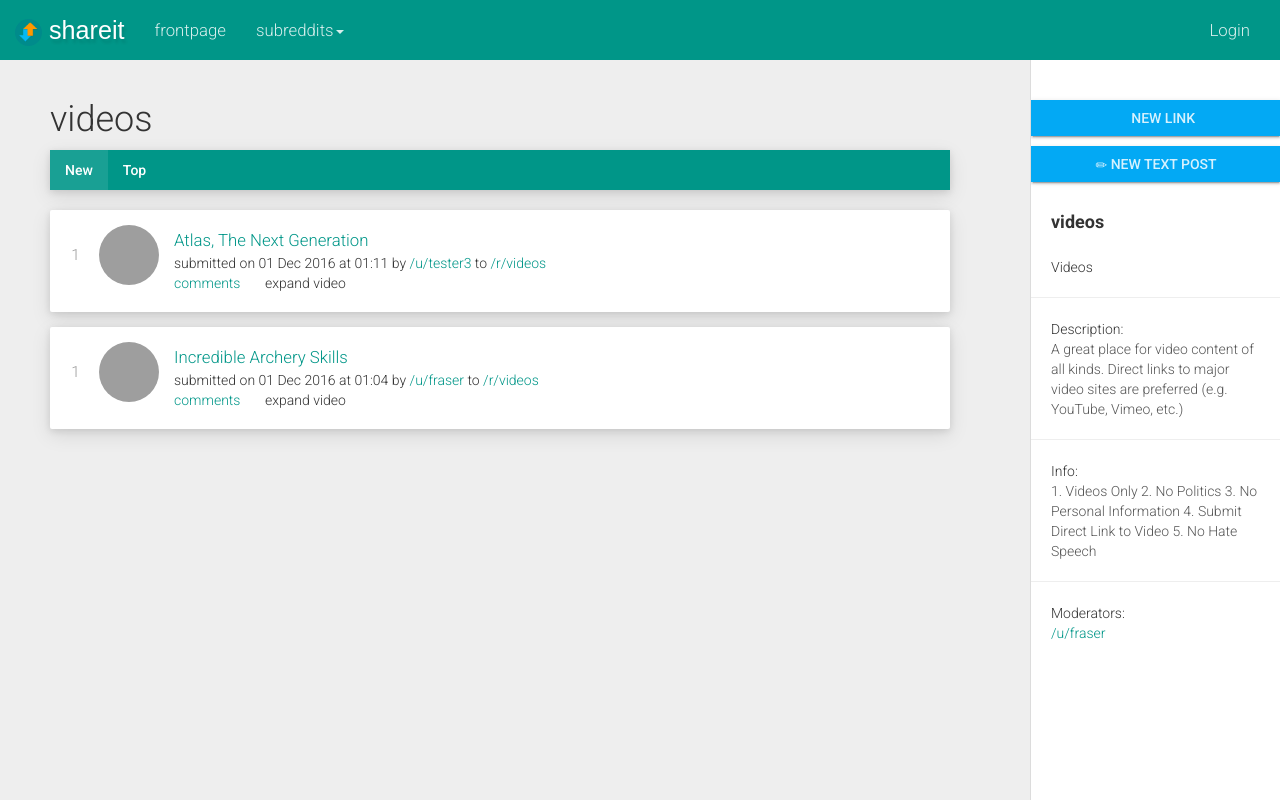
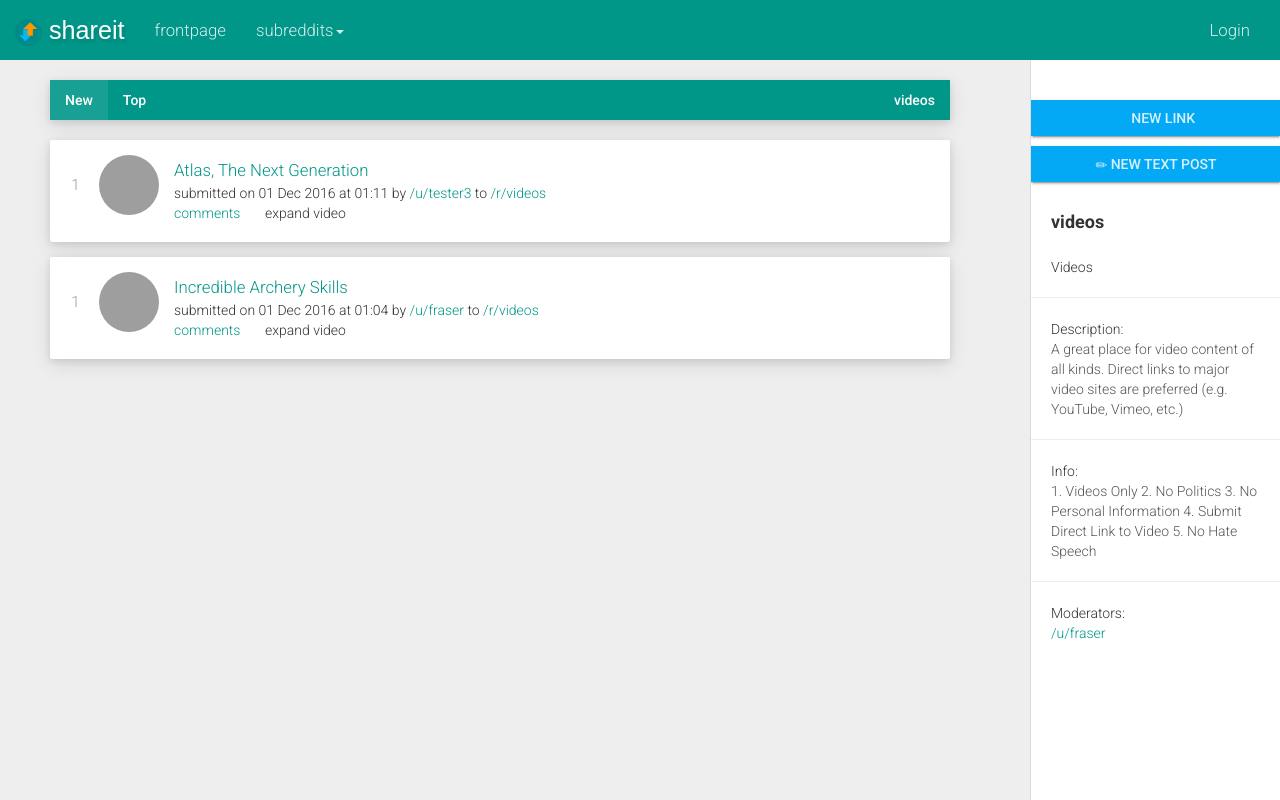
Before and after one commit to frasermarriott/reddit-clone-v2, a Flask app: a page that uses templates/subreddit.html in a window 1280 px wide. Run offline with Flask 2, Linux system fonts and the light colour scheme; data comes from the database, SQL or seed files in the repository; some libraries are stand-ins or nearby versions; some web fonts are replaced; grey boxes are pictures that could not be loaded.

Commit message:
Adjusted post info and font sizes for smaller devices. Added btn-raised class to comment reply buttons.

```diff
--- a/static/css/style.css
+++ b/static/css/style.css
@@ -52,21 +52,42 @@
 }
 
 
-@media (min-width: 500px) {
+@media (min-width: 550px) {
   .post-info-mobile {
     visibility: hidden;
     display: none;
   }
 }
 
-@media (max-width: 500px) {
+@media (max-width: 550px) {
   .post-info-full {
     visibility: hidden;
     display: none;
   }
+  .sub-list-link {
+    font-size: 1.1em !important;
+  }
+  .post-info-mobile > small {
+    font-size: 90%;
+  }
 }
 
 
+.nav-sub-title {
+  position: relative;
+  display: block;
+  padding: 10px 15px;
+  margin-right: 2px;
+  line-height: 1.42857143;
+  border: 1px solid transparent;
+  border-radius: 4px 4px 0 0;
+  margin: 0;
+  background-color: transparent!important;
+  border: 0!important;
+  color: #FFF!important;
+  font-weight: 500;
+  cursor: default;
+}
 
 
 small {
--- a/templates/comments.html
+++ b/templates/comments.html
@@ -160,7 +160,7 @@
                                     <input type="hidden" name="post_title" id="post_title" value="{{ post.url_friendly_title }}">
 
                                     <textarea rows="2" class="form-control comment-form" name="reply_text" id="reply_text" placeholder="reply to comment" required autofocus></textarea>
-                                    <br><button type="submit" class="btn btn-default btn-xs btn-sq">reply</button>
+                                    <br><button type="submit" class="btn btn-default btn-raised btn-xs btn-sq">reply</button>
                                   </form>
                                 </div>
 
@@ -209,7 +209,7 @@
                                     <input type="hidden" name="post_title" id="post_title" value="{{ post.url_friendly_title }}">
 
                                     <textarea rows="2" class="form-control comment-form" name="reply_text" id="reply_text" placeholder="reply to comment" required autofocus></textarea>
-                                    <br><button type="submit" class="btn btn-default btn-xs btn-sq">reply</button>
+                                    <br><button type="submit" class="btn btn-default btn-raised btn-xs btn-sq">reply</button>
                                   </form>
                                 </div>
 
@@ -258,7 +258,7 @@
                                     <input type="hidden" name="post_title" id="post_title" value="{{ post.url_friendly_title }}">
 
                                     <textarea rows="2" class="form-control comment-form" name="reply_text" id="reply_text" placeholder="reply to comment" required autofocus></textarea>
-                                    <br><button type="submit" class="btn btn-default btn-xs btn-sq">reply</button>
+                                    <br><button type="submit" class="btn btn-default btn-raised btn-xs btn-sq">reply</button>
                                   </form>
                                 </div>
 
--- a/templates/subreddit.html
+++ b/templates/subreddit.html
@@ -56,12 +56,14 @@
             <div class="container-fluid">
                 <div class="row">
                     <div class="col-lg-12">
-                        <h1>{{ row.subreddit_name }}</h1>
 
                         <ul class="nav nav-tabs">
                           <li class="active" id="new-tab"><a href="#new" id="show-new"><span class="#"> </span> New</a></li>
                           <li id="top-tab"><a href="#top" id="show-top"><span class="#"> </span> Top</a></li>
+                          <li class="pull-right nav-sub-title">{{ row.subreddit_name }}</li>
                         </ul>
+
+                        <!--<h1>{{ row.subreddit_name }}</h1> -->
 
 
                        <div class="tab-content">
@@ -127,8 +129,15 @@
                           {% else %}
                             <a href="{{ url_for('comments_section', subreddit = post.related_subreddit_name, post_id = post.post_id, post_title = post.url_friendly_title) }}" class="sub-list-link">{{ post.post_title }} <span class="#"></span></a><br>
                           {% endif %}
-                            <small>submitted on {{ post.post_timestamp }} by <a href="{{ url_for('user',user=post.related_user_id) }}">/u/{{ post.related_user_id }}</a> to <a href="{{ url_for('subreddit',subreddit=post.related_subreddit_name) }}">/r/{{ post.related_subreddit_name }}</a> </small>
-                            <br><small><a href="{{ url_for('comments_section', subreddit = post.related_subreddit_name, post_id = post.post_id, post_title = post.url_friendly_title) }}">comments</a></small>
+
+                            <div class="post-info-full">
+                              <small>submitted on {{ post.post_timestamp }} by <a href="{{ url_for('user',user=post.related_user_id) }}">/u/{{ post.related_user_id }}</a> to <a href="{{ url_for('subreddit',subreddit=post.related_subreddit_name) }}">/r/{{ post.related_subreddit_name }}</a> </small>
+                            </div>
+                            <div class="post-info-mobile">
+                              <small>{{ post.post_timestamp }} <br> <a href="{{ url_for('user',user=post.related_user_id) }}">{{ post.related_user_id }}</a> • <a href="{{ url_for('subreddit',subreddit=post.related_subreddit_name) }}">{{ post.related_subreddit_name }}</a> </small>
+                            </div>
+
+                            <small><a href="{{ url_for('comments_section', subreddit = post.related_subreddit_name, post_id = post.post_id, post_title = post.url_friendly_title) }}">comments</a></small>
 
 
                             <!-- Album icon -->
@@ -232,8 +241,16 @@
                           {% else %}
                             <a href="{{ url_for('comments_section', subreddit = post.related_subreddit_name, post_id = post.post_id, post_title = post.url_friendly_title) }}" class="sub-list-link">{{ post.post_title }} <span class="#"></span></a><br>
                           {% endif %}
+
+                          <div class="post-info-full">
                             <small>submitted on {{ post.post_timestamp }} by <a href="{{ url_for('user',user=post.related_user_id) }}">/u/{{ post.related_user_id }}</a> to <a href="{{ url_for('subreddit',subreddit=post.related_subreddit_name) }}">/r/{{ post.related_subreddit_name }}</a> </small>
-                            <br><small><a href="{{ url_for('comments_section', subreddit = post.related_subreddit_name, post_id = post.post_id, post_title = post.url_friendly_title) }}">comments</a></small>
+                          </div>
+                          <div class="post-info-mobile">
+                            <small>{{ post.post_timestamp }} <br> <a href="{{ url_for('user',user=post.related_user_id) }}">{{ post.related_user_id }}</a> • <a href="{{ url_for('subreddit',subreddit=post.related_subreddit_name) }}">{{ post.related_subreddit_name }}</a> </small>
+                          </div>
+
+
+                          <small><a href="{{ url_for('comments_section', subreddit = post.related_subreddit_name, post_id = post.post_id, post_title = post.url_friendly_title) }}">comments</a></small>
 
 
                           <!-- Album icon -->
```
Also changed, not shown: templates/frontpage.html (+10 -2 lines), templates/user.html (+10 -2 lines).
